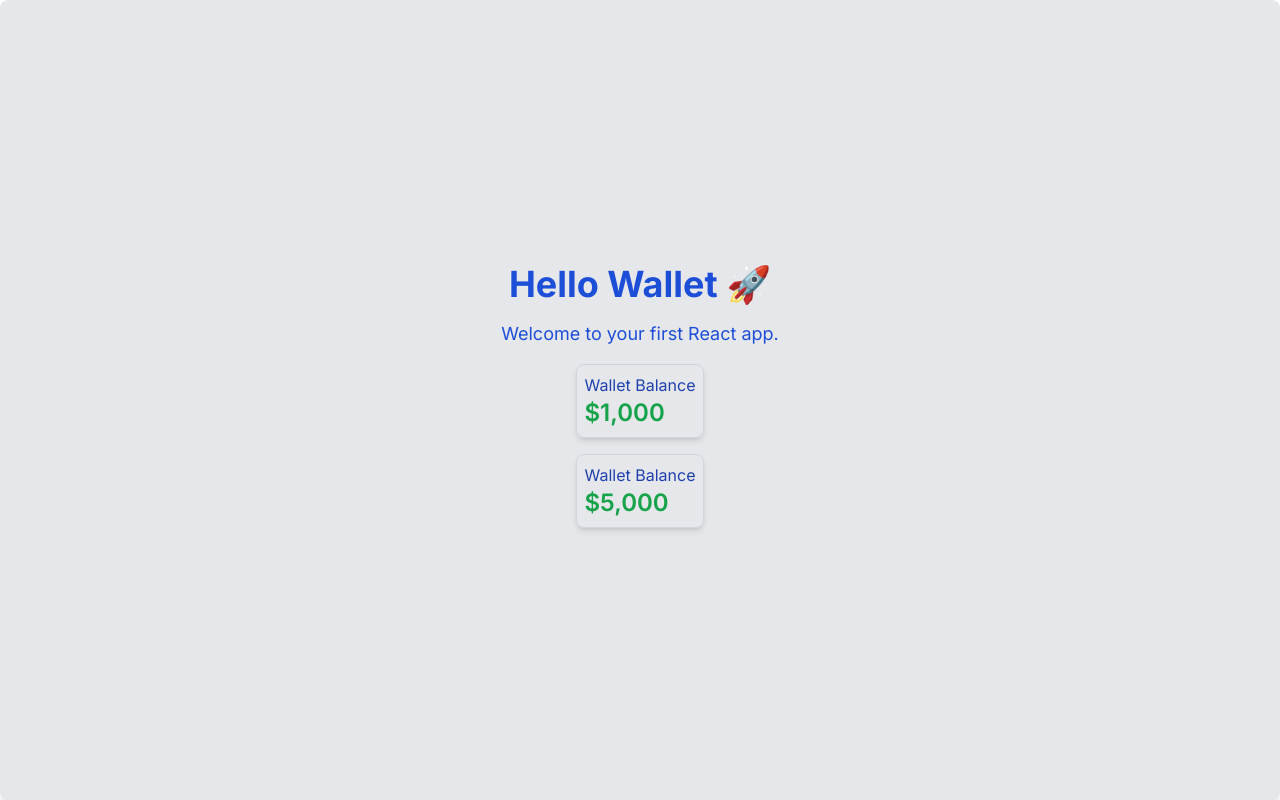
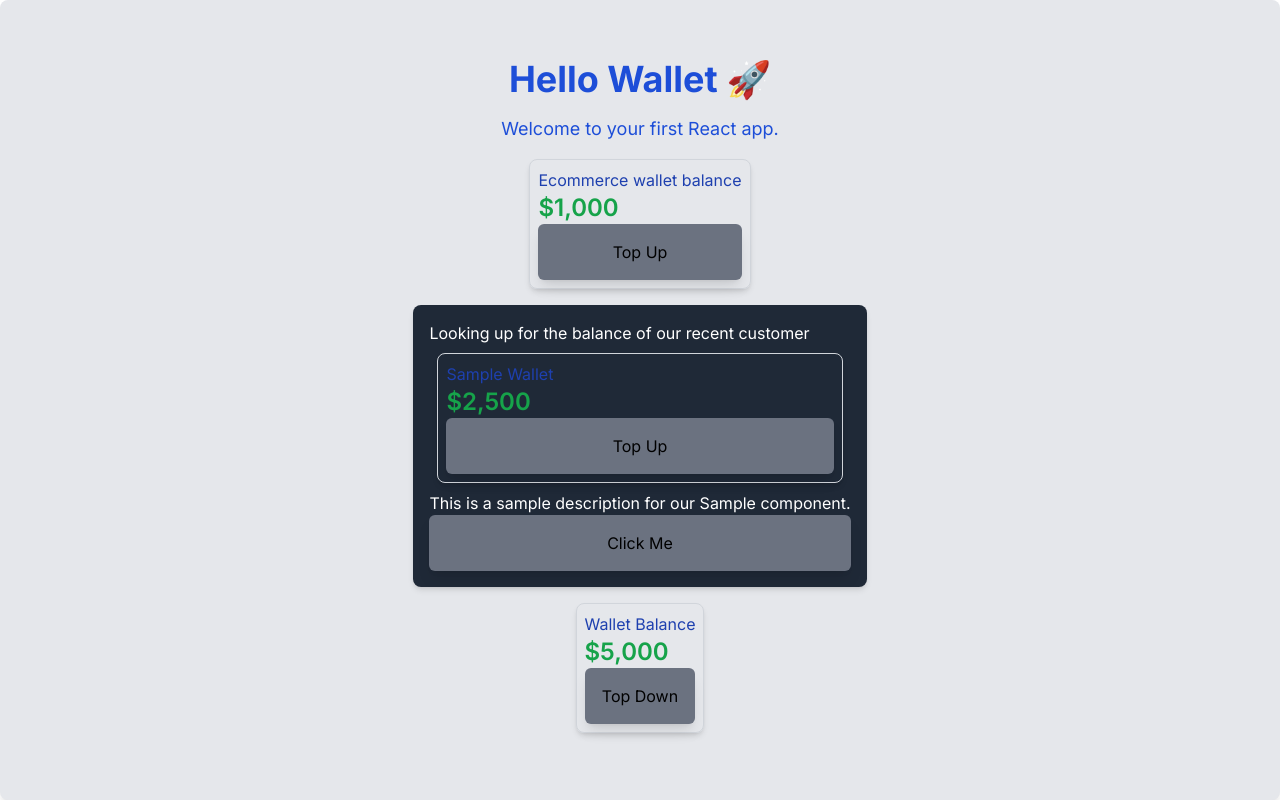
Before and after one commit to Aja-Edward/ecommerce-wallet, a React (Vite) app in the folder frontend/: page / in a window 1280 px wide. Built offline with nearby package versions, Linux system fonts and the light colour scheme.

Commit message:
added more cards

```diff
--- a/frontend/src/App.tsx
+++ b/frontend/src/App.tsx
@@ -2,12 +2,14 @@ import './App.css';
 import './index.css';
 import BalanceCard from './components/BalanceCard';
 import TonyWalletBalance from './components/TonyWalletBalance';
+import Sample from './components/Sample';
 function App() {
   return (
     <div className="bg-gray-200 text-blue-700 p-4 rounded-lg shadow-lg flex flex-col items-center justify-center min-h-screen">
       <h1 className="text-4xl font-bold mb-4">Hello Wallet 🚀</h1>
       <p className="text-lg mb-2">Welcome to your first React app.</p>
-      <BalanceCard balance={1000}/>
+      <BalanceCard title='Ecommerce wallet balance' balance={1000}/>
+      <Sample description='This is a sample description for our Sample component.' />
       <TonyWalletBalance balance={5000}/>
     </div>
   )
--- a/frontend/src/components/BalanceCard.tsx
+++ b/frontend/src/components/BalanceCard.tsx
@@ -1,14 +1,17 @@
 import React from 'react'
+import Button from './Button';
 
 interface BalanceCardProps {
   balance: number;
+  title: string;
 }
 
-const BalanceCard: React.FC<BalanceCardProps> = ({ balance }) => {
+const BalanceCard: React.FC<BalanceCardProps> = ({ balance, title }) => {
   return (
     <div className='border border-gray-300 p-2 m-2 rounded-lg shadow-md'>
-        <h1 className='text-blue-800'>Wallet Balance</h1>
+        <h1 className='text-blue-800'>{title}</h1>
         <p className='text-2xl font-semibold text-green-600'>${balance.toLocaleString()}</p>
+        <Button cta="Top Up" />
     </div>
   )
 }
--- /dev/null
+++ b/frontend/src/components/Button.tsx
@@ -0,0 +1,13 @@
+import React from 'react'
+
+interface ButtonProps {
+  cta: React.ReactNode;
+}
+
+const Button: React.FC<ButtonProps> = ({ cta }) => {
+  return (
+    <div className='bg-gray-500 rounded-md shadow-lg text-black w-25 h-14 text-center p-4'>{cta}</div>
+  )
+}
+
+export default Button
--- /dev/null
+++ b/frontend/src/components/Sample.tsx
@@ -0,0 +1,21 @@
+import React from 'react'
+import BalanceCard from './BalanceCard'
+import Button from './Button';
+
+interface SampleProps {
+  description: string;
+}
+
+
+const Sample: React.FC<SampleProps> = ({ description }) => {
+  return (
+    <div className='bg-gray-800 text-white p-4 m-2 rounded-lg shadow-md'>
+        <h1>Looking up for the balance of our recent customer</h1>
+        <BalanceCard title='Sample Wallet' balance={2500} />
+        <p>{description}</p>
+        <Button cta="Click Me" />
+    </div>
+  )
+}
+
+export default Sample
--- a/frontend/src/components/TonyWalletBalance.tsx
+++ b/frontend/src/components/TonyWalletBalance.tsx
@@ -1,4 +1,5 @@
 import React from 'react'
+import Button from './Button';
 
 
 interface BalanceCardProps {
@@ -11,6 +12,7 @@ const TonyWalletBalance: React.FC<BalanceCardProps> = ({balance}) => {
         <div className='border border-gray-300 p-2 m-2 rounded-lg shadow-md'>
         <h1 className='text-blue-800'>Wallet Balance</h1>
         <p className='text-2xl font-semibold text-green-600'>${balance.toLocaleString()}</p>
+        <Button cta="Top Down" />
     </div>
     </div>
   )
```
